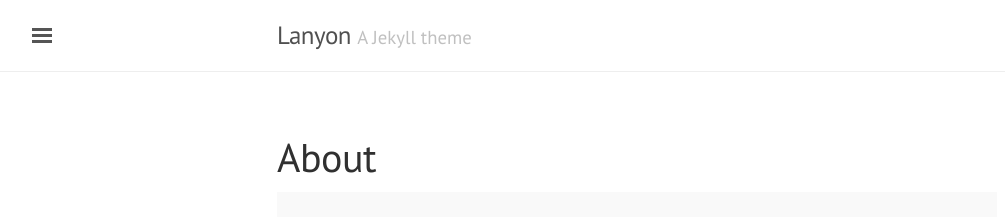
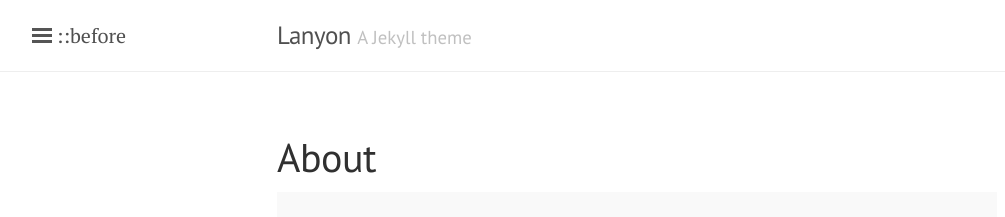
Before and after one commit to snoopies/blog, a Jekyll site: the page built from about.md, in a window 1280 px wide. Shown: the top 217 px of the page, without its empty margins (3-1008 px from the left). Built offline with Jekyll 4.4.1, drawn with Linux system fonts in a browser that asks for light colours.

Commit message:
jekyll-blog

```diff
--- a/_layouts/default.html
+++ b/_layouts/default.html
@@ -24,7 +24,9 @@
       </div>
     </div>
 
-    <label for="sidebar-checkbox" class="sidebar-toggle"></label>
+    <label for="sidebar-checkbox" class="sidebar-toggle">
+        ::before
+    </label>
 
     <script>
       (function(document) {
```
